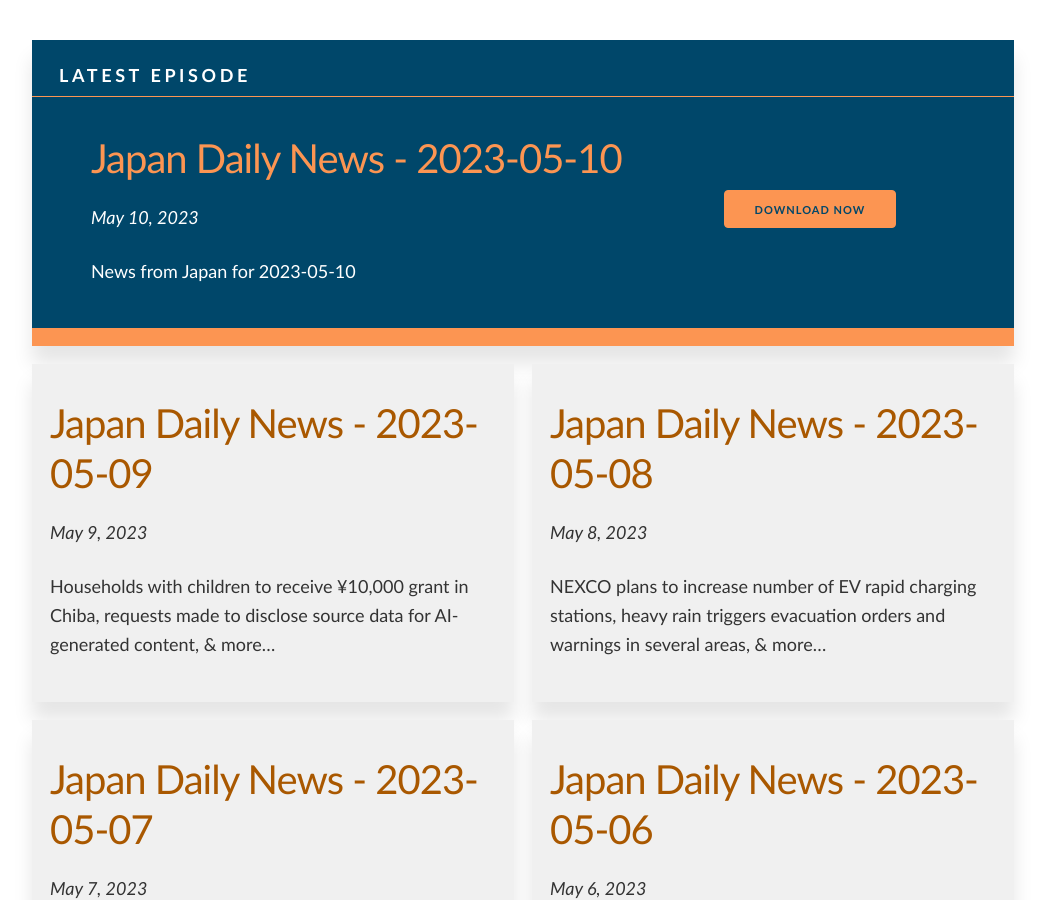
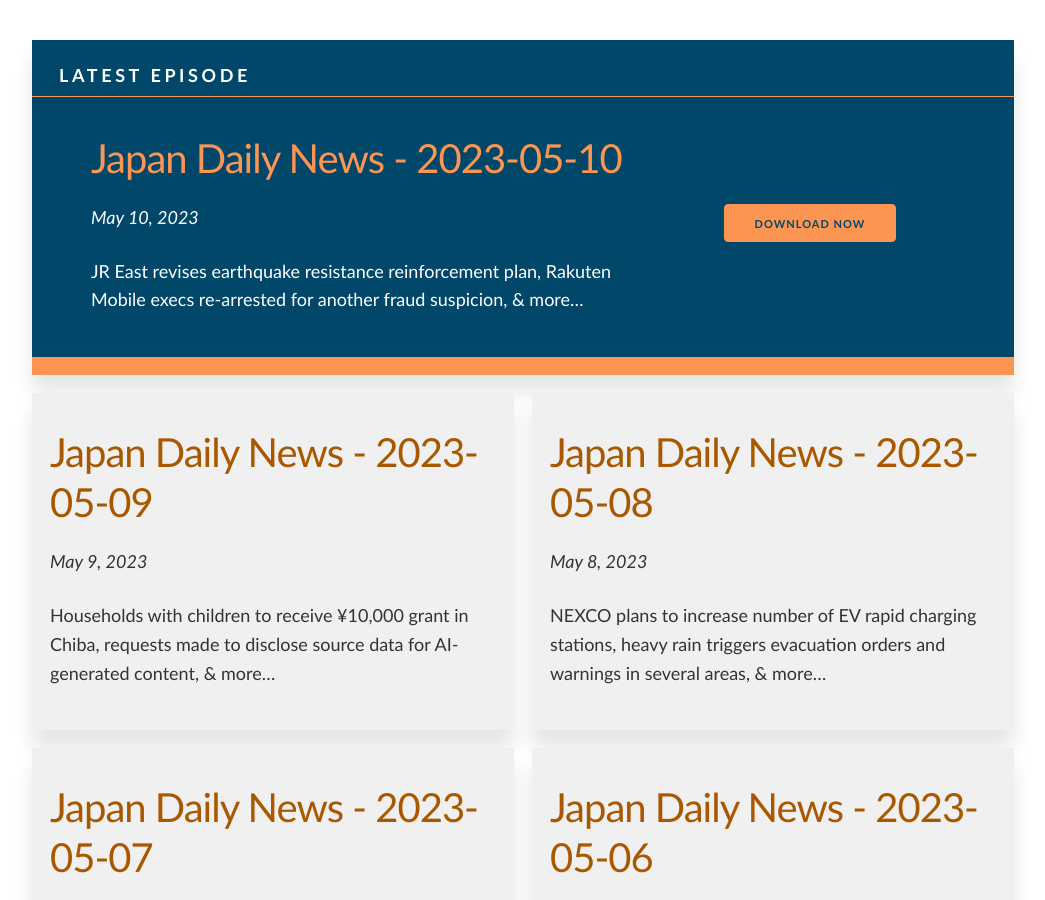
Before and after one commit to tagawa/JapanDailyNews, a Jekyll site: the page built from docs/index.html, in a window 1280 px wide and 900 px high, scrolled down 450 px. Shown: the whole window, without its empty margins (117-1162 px from the left). Built offline with Jekyll 4.4.1, drawn with Linux system fonts in a browser that asks for light colours; comment, search, counter and statistics services are not loaded.

Commit message:
Updated summary

```diff
--- a/docs/_posts/2023-05-10-news.md
+++ b/docs/_posts/2023-05-10-news.md
@@ -3,7 +3,7 @@ layout: post
 title: "Japan Daily News - 2023-05-10"
 date: 2023-05-10 07:55:56 +0900
 file: https://archive.org/download/japandailynews/japandailynews_2023-05-10.mp3
-summary: "News from Japan for 2023-05-10"
+summary: "JR East revises earthquake resistance reinforcement plan, Rakuten Mobile execs re-arrested for another fraud suspicion, & more…"
 description: "English news from Japan for May 10th, 2023."
 duration: "149"
 length: "02:29"
```
